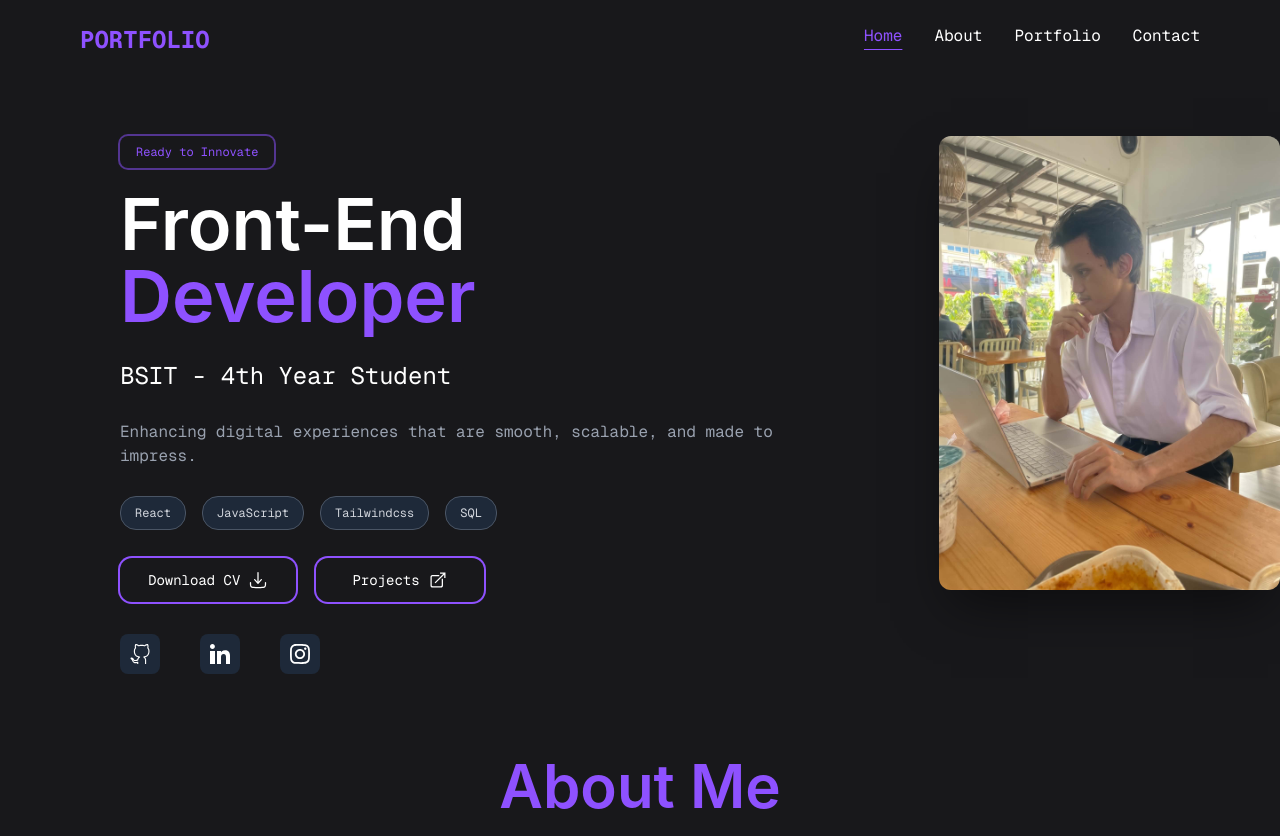
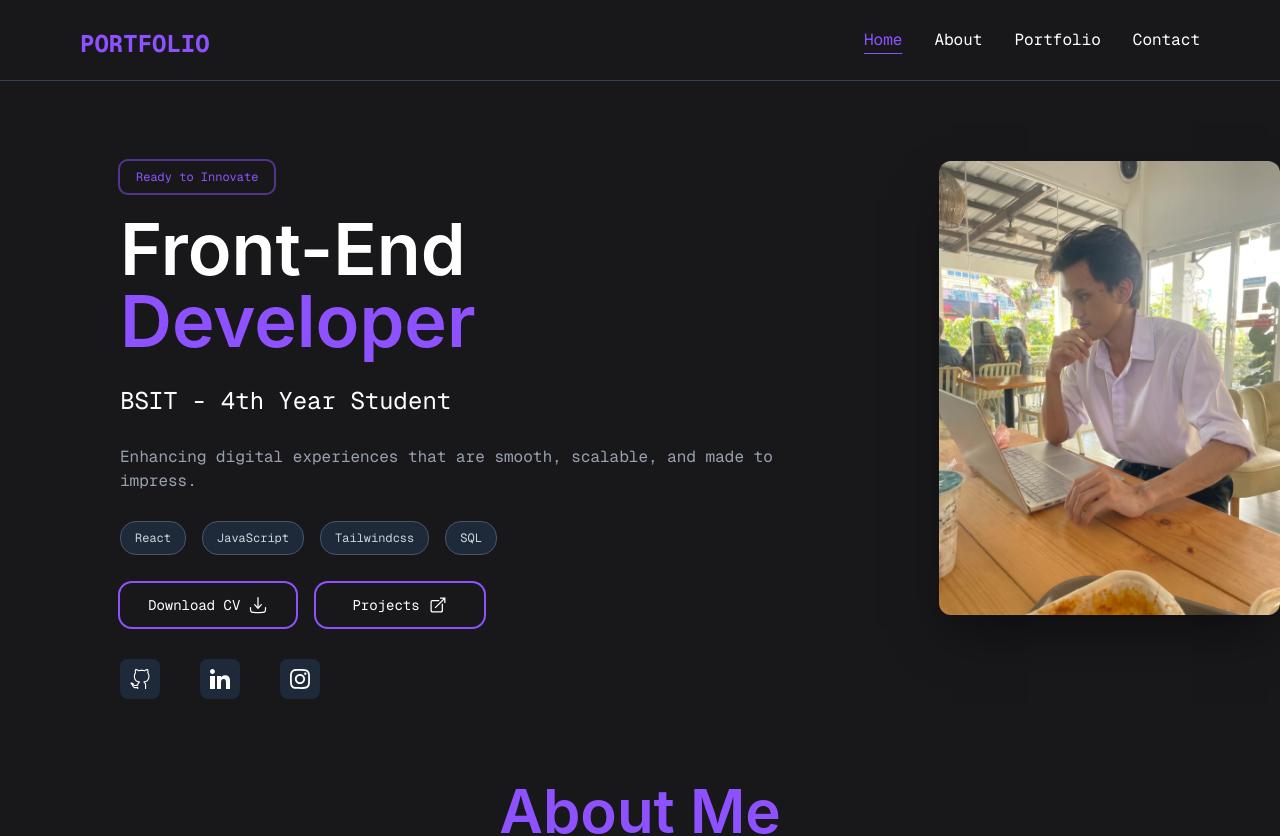
Before and after one commit to mikeandrei32/Portfolio, a React (Vite) app: page / in a window 1280 px wide. Shown: the top 836 px of the page. Built offline with nearby package versions, Linux system fonts and the light colour scheme.

Commit message:
fix: correct navigation for home

```diff
--- a/src/components/Navbar.jsx
+++ b/src/components/Navbar.jsx
@@ -3,8 +3,17 @@ import { useState } from 'react';
 const Navbar = () => {
     const [ active, setActive ] = useState('Home');
     const links = ['Home', 'About', 'Portfolio', 'Contact']
+    const handleClick = (e, link) => {
+        setActive(link);
+
+        if (link === 'Home') {
+            e.preventDefault();
+            window.scrollTo({ top: 0, behavior: 'smooth' })
+        }
+    };
     return(
-        <nav className='flex justify-between ms-20 me-20 mt-6 text-white'>
+        <div className='sticky top-0 pt-3 bg-[#18181b]'>
+            <nav className='flex justify-between ms-20 me-20 mt-4 text-white'>
                 <a href="#" class='font-bold uppercase text-2xl text-violet-500'>Portfolio</a>
                 <ul className='flex justify-between gap-8'>
                     {links.map((link) => {
@@ -13,7 +22,7 @@ const Navbar = () => {
                         return(
                             <li key={link}>
                                 <a href={`#${link.toLowerCase()}`}
-                               onClick={() => setActive(link)}
+                                onClick={(e) => handleClick(e, link)}
                                 className={`transition-colors duration-200 underline-offset-8
                                     ${isActive ? 'text-violet-500 underline'
                                             : 'hover:text-violet-500 hover:underline'
@@ -26,6 +35,8 @@ const Navbar = () => {
                     })}
                 </ul>
             </nav>
+            <hr className='mt-5 text-gray-700' />
+        </div>
     )
 }
 
```
Lines whose indentation alone changed are shown as unchanged.
